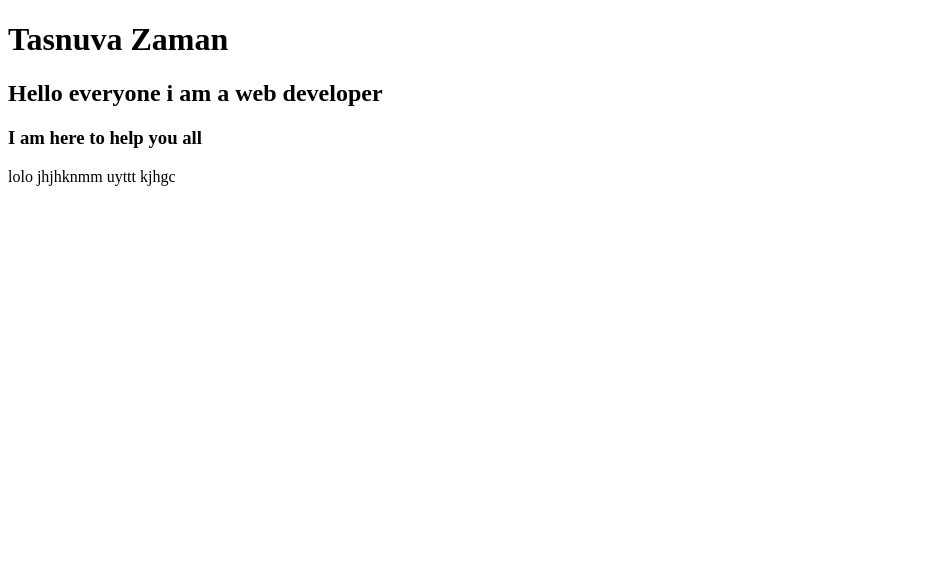
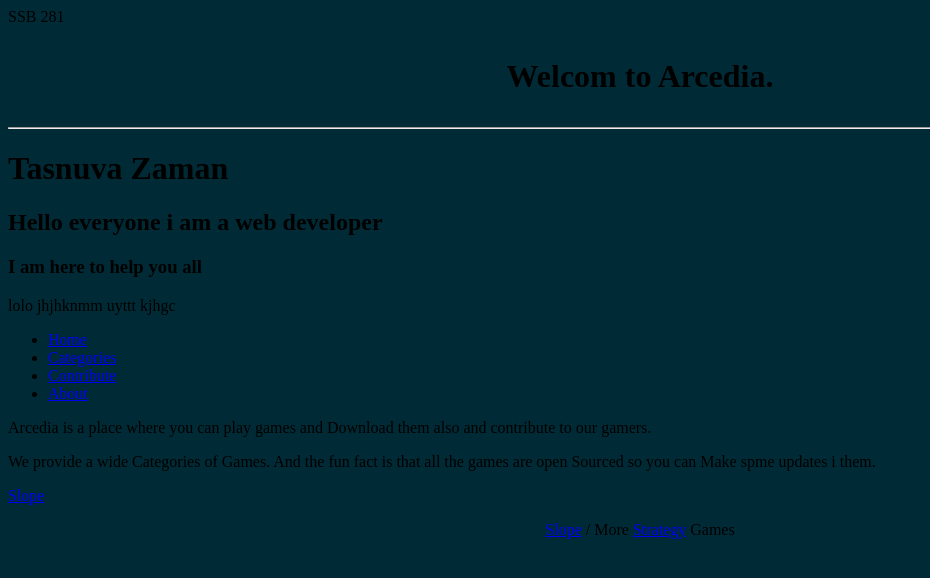
Before and after one commit to tasnuvazaman019/my-first-repository, a plain HTML site: page contact.html in a window 1280 px wide. Shown: the whole page, without its empty margins (0-930 px from the left). Drawn offline with Linux system fonts and the light colour scheme.

Commit message:
Contact Updated

```diff
--- a/contact.html
+++ b/contact.html
@@ -2,15 +2,61 @@
 <html lang="en">
 <head>
     <meta charset="UTF-8">
-	<title>SSB 281</title>
+    <meta name="Description" content="A Simple contact page.">
+    <meta charset="utf-8">
+    <meta name="Admin" content="Tasnuva Zaman">
+    <meta name="Keyword" content="HTML, Contacts, No Use" <title>SSB 281</title>
+
+    <title style="color: #FFE9E4"> Arcedia - A gaming platform.</title>
+    <link rel="icon" href="G:/FSWD/HTML/favicon.png">
+
 </head>
-<body>
+
+<body style="background-color: #002B36">
+    <h1> <b>
+            <p align="center">
+
+                <font face="Monotype Corsiva">
+                    Welcom to Arcedia.
+                </font>
+            </p>
+        </b> </h1>
+    <hr>
+
+    <p>
         <h1>Tasnuva Zaman </h1>
         <h2>Hello everyone i am a web developer</h2>
         <h3>I am here to help you all</h3>
+    </p>
 
     <p1>lolo jhjhknmm uyttt</p1>
     <p2>kjhgc </p2>
 
-</body>
-</html>
+    <ul>
+        <li> <a href="G:/FSWD/HTML/final.html"> Home </a> </li>
+        <li> <a href="G:/FSWD/HTML/Cousines.html"> Categories </a> </li>
+        <li> <a href="G:/FSWD/HTML/Drinks.html"> Contribute </a> </li>
+        <li> <a href="G:/FSWD/HTML/Drinks.html"> About </a> </li>
+    </ul>
+
+    <p> Arcedia is a place where you can play games and Download them also and contribute to our gamers. </p>
+
+    <P>
+        We provide a wide Categories of Games. And the fun fact is that all the games are open Sourced so you can Make spme updates i them.
+    </P>
+
+    <p>
+        <div id="zapak-game-embed" data-game-name="Slope-games-only-15845-6" data-theme="play-only" data-width="800" data-height="500">
+            <a href="https://www.zapak.com/game/Slope/15845">Slope</a>
+        </div>
+        <p style="text-align:center;">
+            <a href="https://www.zapak.com/game/Slope/15845" target="_blank">Slope</a> / More
+            <a style='text-decoration:underline' href='https://www.zapak.com/free-strategy-games'>Strategy</a> Games
+        </p>
+        <!-- Insert this code before your </body> tag -->
+        <script type="text/javascript" src="https://zcdnr1.zapak.com/www/zapak2015/js/AddGame.js"></script>
+    </p>
+
+
+
+</body></html>
```
Lines whose indentation alone changed are shown as unchanged.
